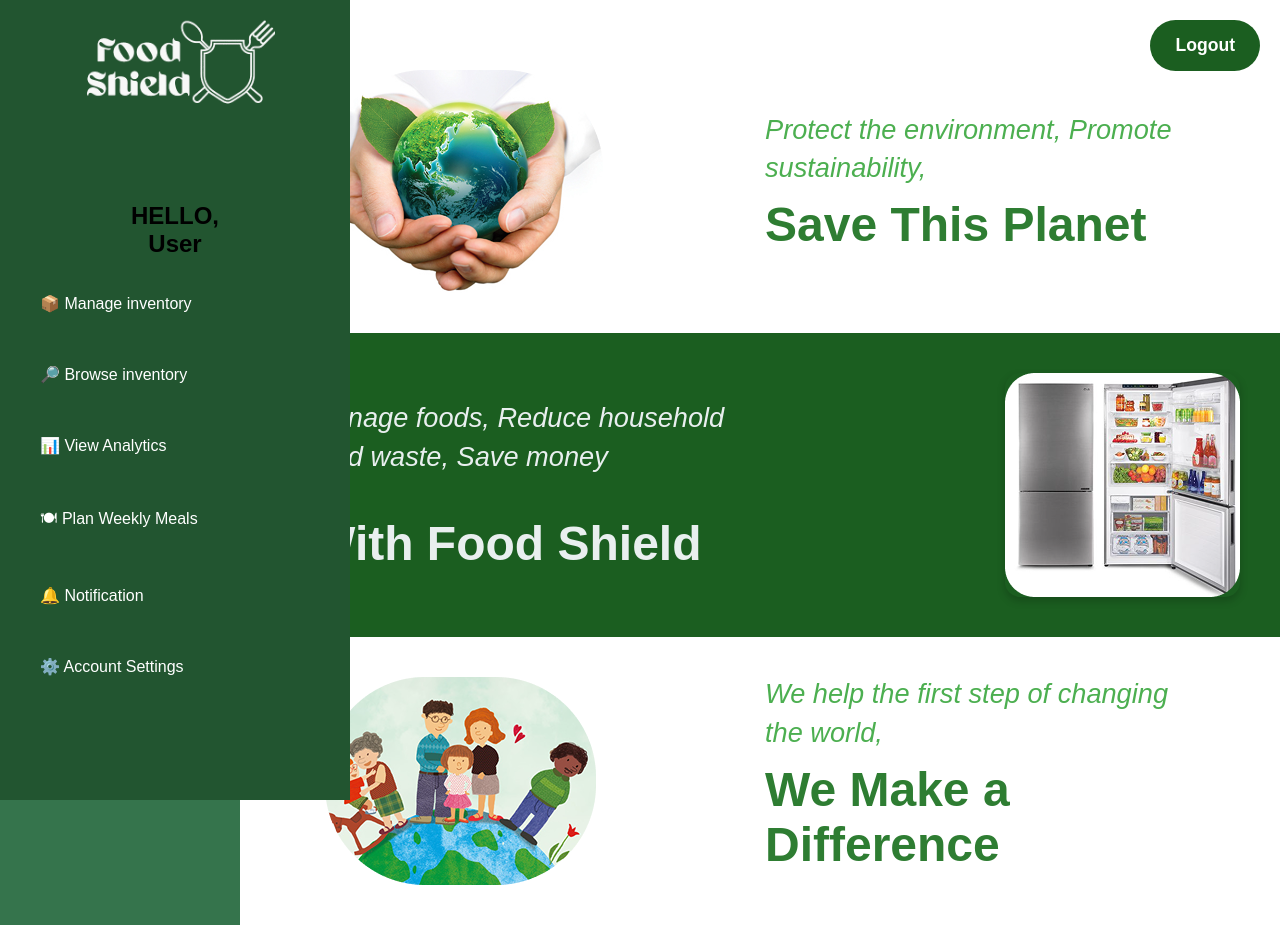
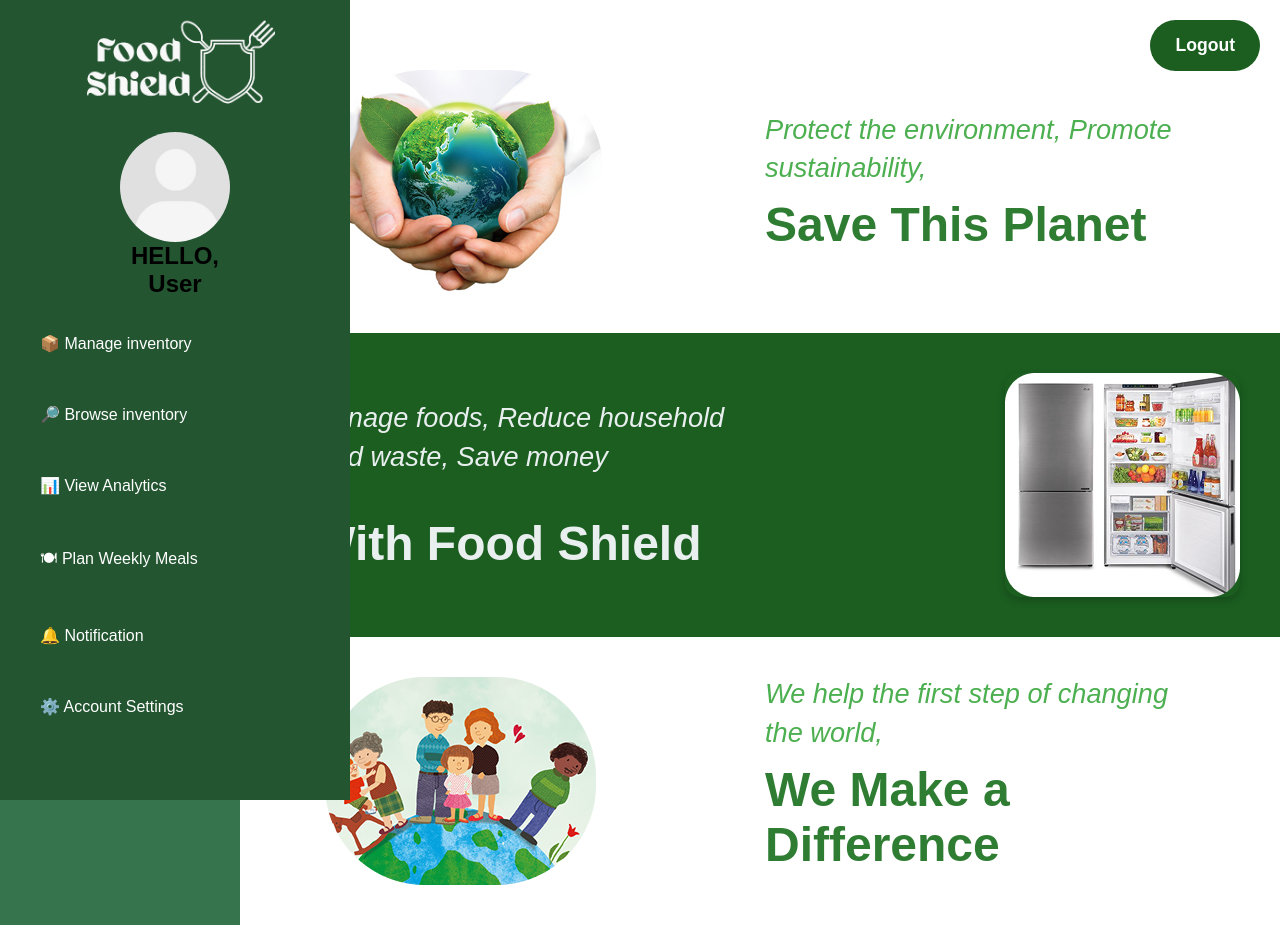
Before and after one commit to Jun20220703/bit216as, an Angular app: page /home in a window 1280 px wide. Shown: the top 925 px of the page. Built offline with nearby package versions, Linux system fonts and the light colour scheme.

Commit message:
Update sidebar.component.html

```diff
--- a/src/app/components/sidebar/sidebar.component.html
+++ b/src/app/components/sidebar/sidebar.component.html
@@ -1,7 +1,7 @@
 <aside class="sidebar">
   <div class="profile">
     <img src="assets/images/image1.png" alt="Food Shield Logo" class="logo">
-    <img *ngIf="profilePhoto" [src]="profilePhoto" alt="avatar" (error)="onImageError($event)">
+    <img [src]="profilePhoto || 'assets/images/avatar1.jpg'" alt="avatar" (error)="onImageError($event)">
     <h2>HELLO,<br>{{username}}</h2>
   </div>
 
```
